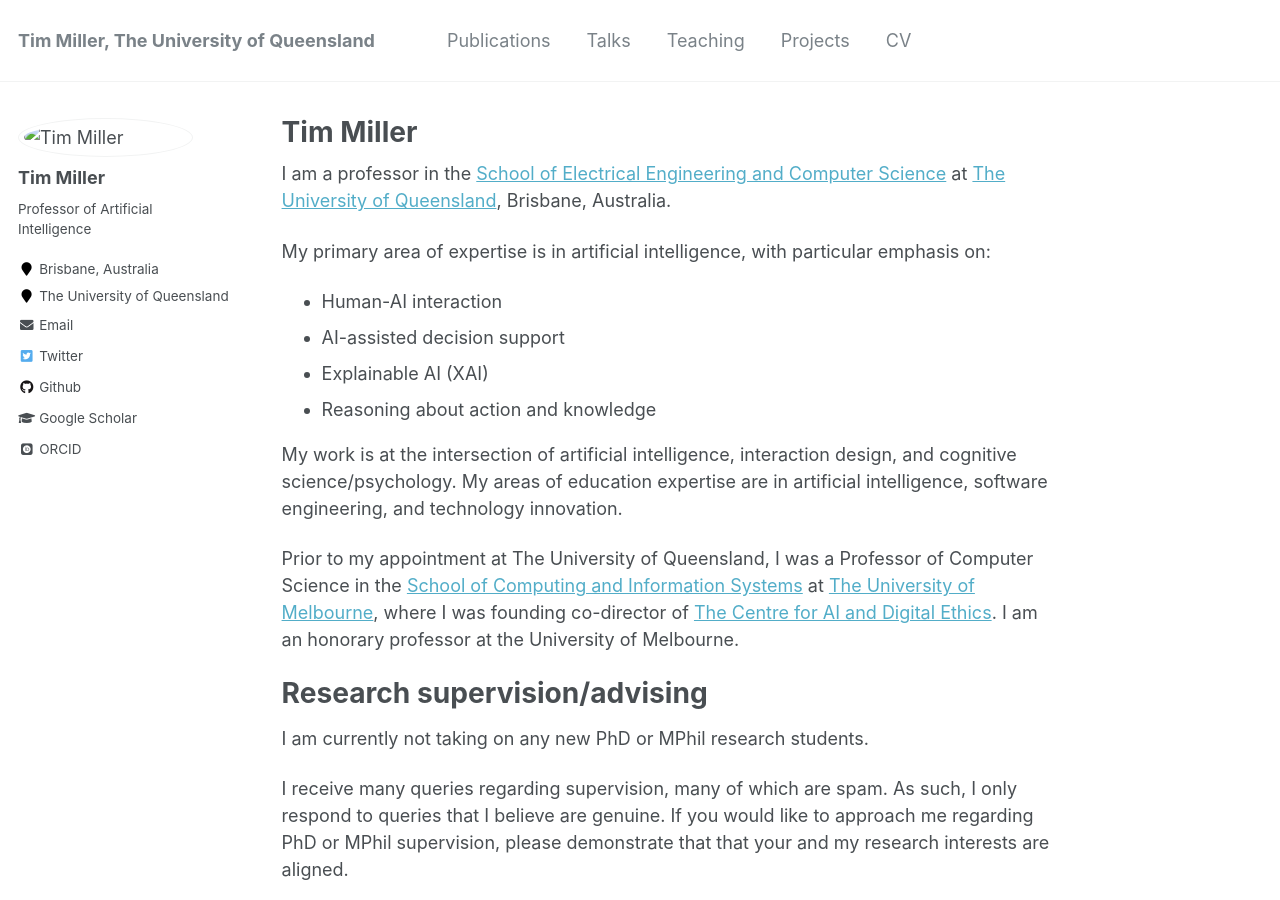
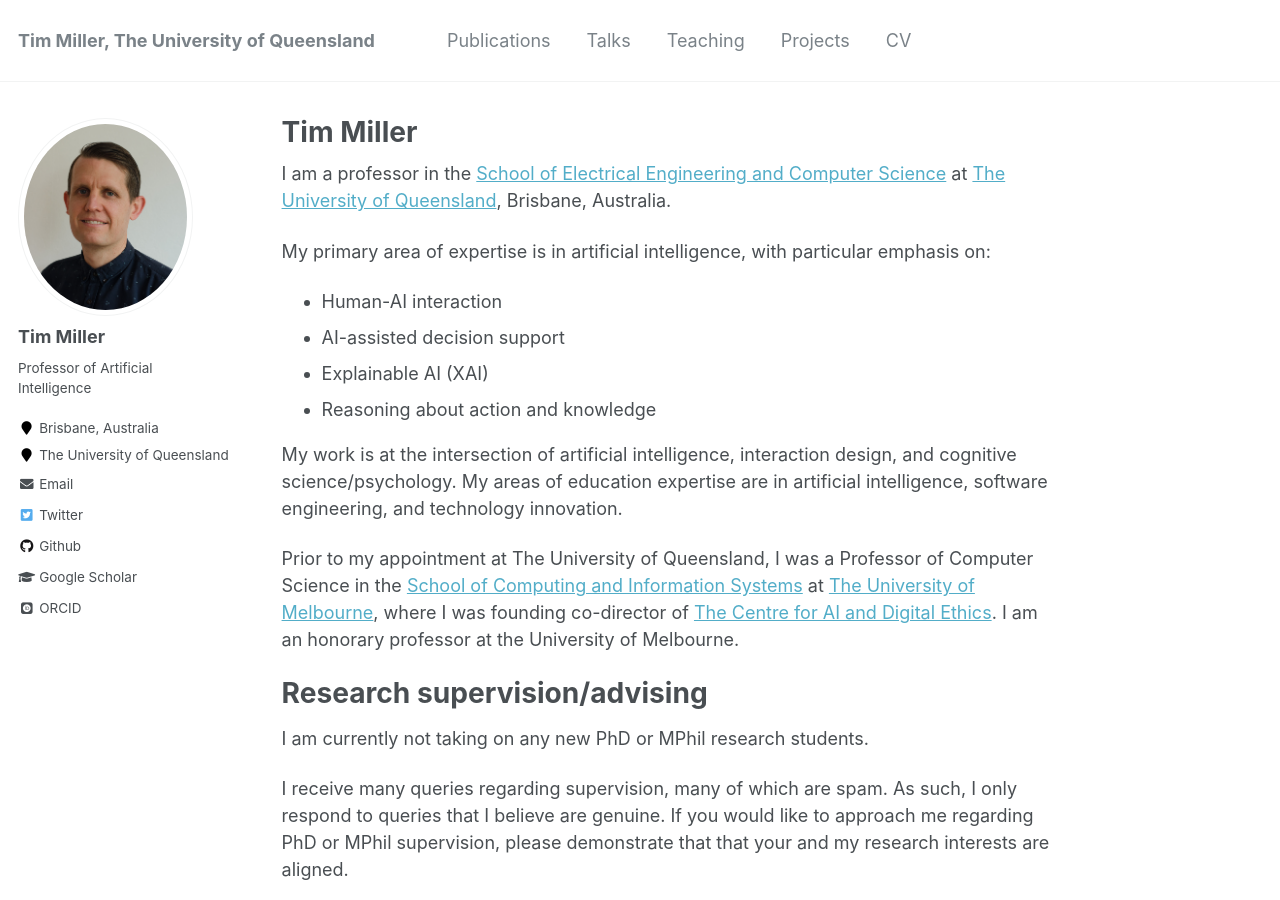
Before and after one commit to uqtmiller/uqtmiller.github.io, a Jekyll site: the page built from _pages/about.md, in a window 1280 px wide and 900 px high. Built offline with Jekyll 4.4.1, drawn with Linux system fonts in a browser that asks for light colours; some web fonts are replaced.

Commit message:
MOVE:Headshot image.

```diff
--- a/_config.yml
+++ b/_config.yml
@@ -81,7 +81,7 @@ analytics:
 # Site Author
 author:
   name             : "Tim Miller"
-  avatar           : "files/tmiller_headshot.png"
+  avatar           : "tmiller_headshot.png"
   bio              : "Professor of Artificial Intelligence"
   location         : "Brisbane, Australia"
   employer         : "The University of Queensland"
```
Also changed, not shown: images/tmiller_headshot.png (renamed from files/tmiller_headshot.png).
